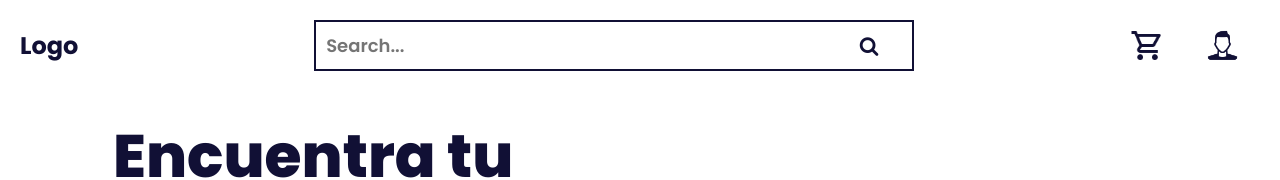
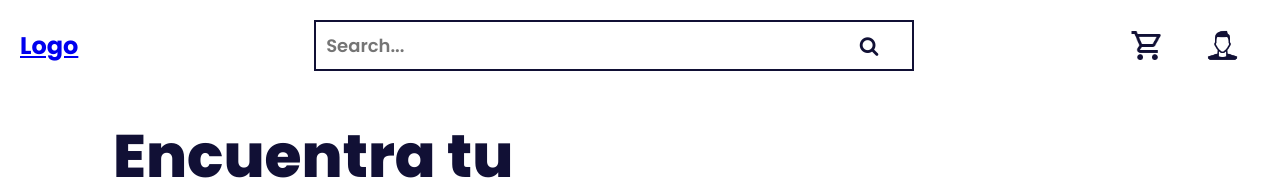
Before and after one commit to Paragua48596/ecommerce-sample-react, a React (Create React App) app: page / in a window 1280 px wide. Shown: the top 180 px of the page. Built offline with nearby package versions, Linux system fonts and the light colour scheme.

Commit message:
Agregamos <NavLink> al titulo Logo hacia la ruta raiz.

```diff
--- a/src/components/Menu.js
+++ b/src/components/Menu.js
@@ -1,4 +1,5 @@
 import React, { Component } from 'react'
+import { NavLink } from 'react-router-dom'
 
 //Imagenes
 import user_icon from '../public/images/user.png'
@@ -9,7 +10,7 @@ class Menu extends Component {
         return (
             <nav className='navbar'>
                 <div className='logo'>
-                    <h1 className='logo__name'>Logo</h1>
+                    <h1 className='logo__name'><NavLink to='/' className='navlink'>Logo</NavLink></h1>
                 </div>
 
                 <div className='search'>
```
